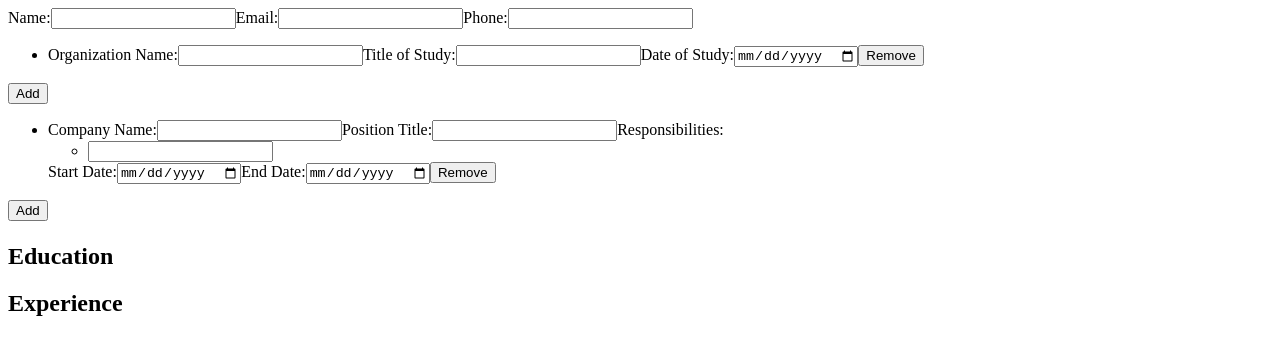
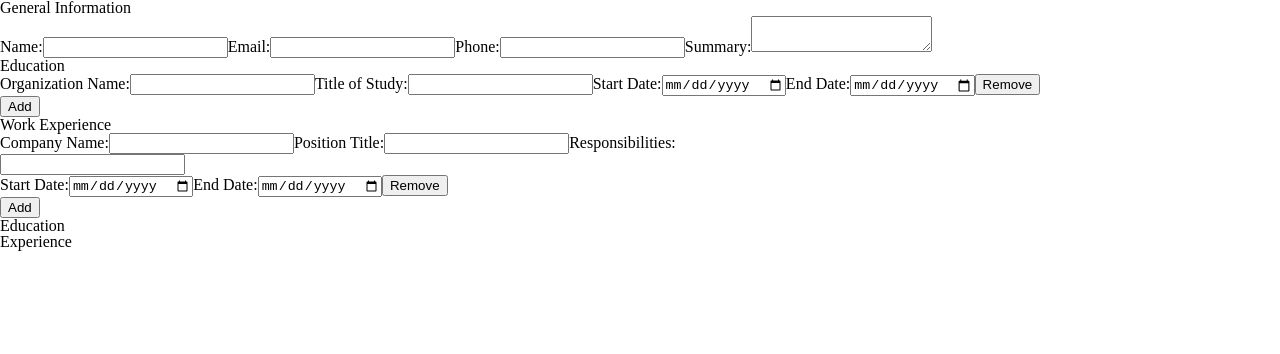
Before and after one commit to LukaTsanavaBTU/odin-cv-application, a React (Vite) app: page / in a window 1280 px wide. Shown: the top 354 px of the page. Built offline with nearby package versions, Linux system fonts and the light colour scheme.

Commit message:
Add several input fields and a reset.css file

```diff
--- a/src/App.jsx
+++ b/src/App.jsx
@@ -1,5 +1,6 @@
-import { useState } from 'react'
-import './App.css'
+import { useState } from 'react';
+import './App.css';
+import './reset.css';
 import GeneralInformation from './components/GeneralInformation';
 import EducationalExperience from './components/EducationalExperience';
 import PracticalExperiece from './components/PracticalExperience';
@@ -18,18 +19,24 @@
 
   return (
     <>
+      <div class="input-wrapper">
+        <h2>General Information</h2>
         <GeneralInformation
           generalInfo={generalInfo}
           setGeneralInfo={setGeneralInfo}
         />
+        <h2>Education</h2>
         <EducationalExperience
           educationalExperience={educationalExperience}
           setEducationalExperience={setEducationalExperience}
         />
+        <h2>Work Experience</h2>
         <PracticalExperiece
           practicalExperience={practicalExperice}
           setPracticalExperience={setPracticalExperice}
         />
+      </div>
+
       <CvView
         generalInfo={generalInfo}
         educationalExperience={educationalExperience}
--- a/src/components/CvView.jsx
+++ b/src/components/CvView.jsx
@@ -1,16 +1,25 @@
 export default function CvView({generalInfo, educationalExperience, practicalExperience}) {
     return (
-        <div>
+        <div class="cv-wrapper">
             <h1>{generalInfo.name}</h1>
             <p>{generalInfo.email}</p>
             <p>{generalInfo.phone}</p>
+            <p>{generalInfo.summary}</p>
             <h2>Education</h2>
                 {educationalExperience.map((education) => {
                     return (
                         <div key={education.id}>
-                            <h3>{education.name}</h3>
-                            <p>{education.title}</p>
-                            <p>{education.date}</p>
+                            <h3>
+                                {education.name}
+                                {(education.name && education.title) && " | "}
+                                {education.title}
+                            </h3>
+                            <p>
+                                {education.startDate ? "From: " : null}
+                                {education.startDate}
+                                {education.endDate ? " To: " : null}
+                                {education.endDate}
+                            </p>
                         </div>
                     );
                 })}
--- a/src/components/EducationalExperience.jsx
+++ b/src/components/EducationalExperience.jsx
@@ -18,9 +18,16 @@
                         />
                     </label>
                     <label>
-                        Date of Study:
+                        Start Date:
                         <input
-                            type="date" name="date"
+                            type="date" name="startDate"
+                            onChange={(e) => handleOnChange(e, item.id)}
+                        />
+                    </label>
+                    <label>
+                        End Date:
+                        <input
+                            type="date" name="endDate"
                             onChange={(e) => handleOnChange(e, item.id)}
                         />
                     </label>
--- a/src/components/GeneralInformation.jsx
+++ b/src/components/GeneralInformation.jsx
@@ -30,6 +30,13 @@
                     onChange={handleOnChange}
                 />
             </label>
+            <label>
+                Summary:
+                <textarea
+                    name="summary"
+                    onChange={handleOnChange}
+                />
+            </label>
         </form>
     );
 }
--- /dev/null
+++ b/src/reset.css
@@ -0,0 +1,48 @@
+/* http://meyerweb.com/eric/tools/css/reset/
+   v2.0 | 20110126
+   License: none (public domain)
+*/
+
+html, body, div, span, applet, object, iframe,
+h1, h2, h3, h4, h5, h6, p, blockquote, pre,
+a, abbr, acronym, address, big, cite, code,
+del, dfn, em, img, ins, kbd, q, s, samp,
+small, strike, strong, sub, sup, tt, var,
+b, u, i, center,
+dl, dt, dd, ol, ul, li,
+fieldset, form, label, legend,
+table, caption, tbody, tfoot, thead, tr, th, td,
+article, aside, canvas, details, embed,
+figure, figcaption, footer, header, hgroup,
+menu, nav, output, ruby, section, summary,
+time, mark, audio, video {
+	margin: 0;
+	padding: 0;
+	border: 0;
+	font-size: 100%;
+	font: inherit;
+	vertical-align: baseline;
+}
+/* HTML5 display-role reset for older browsers */
+article, aside, details, figcaption, figure,
+footer, header, hgroup, menu, nav, section {
+	display: block;
+}
+body {
+	line-height: 1;
+}
+ol, ul {
+	list-style: none;
+}
+blockquote, q {
+	quotes: none;
+}
+blockquote:before, blockquote:after,
+q:before, q:after {
+	content: '';
+	content: none;
+}
+table {
+	border-collapse: collapse;
+	border-spacing: 0;
+}
```
Also changed, not shown: src/styles/CvView.css (added). Lines whose indentation alone changed are shown as unchanged.
